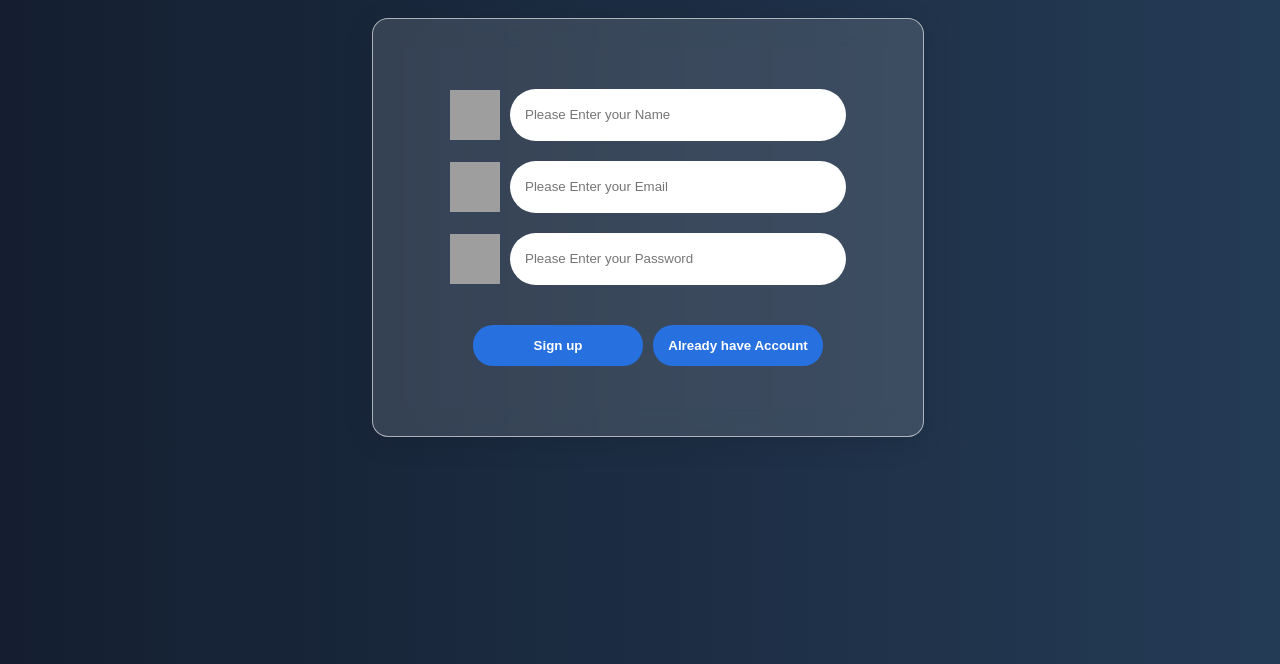
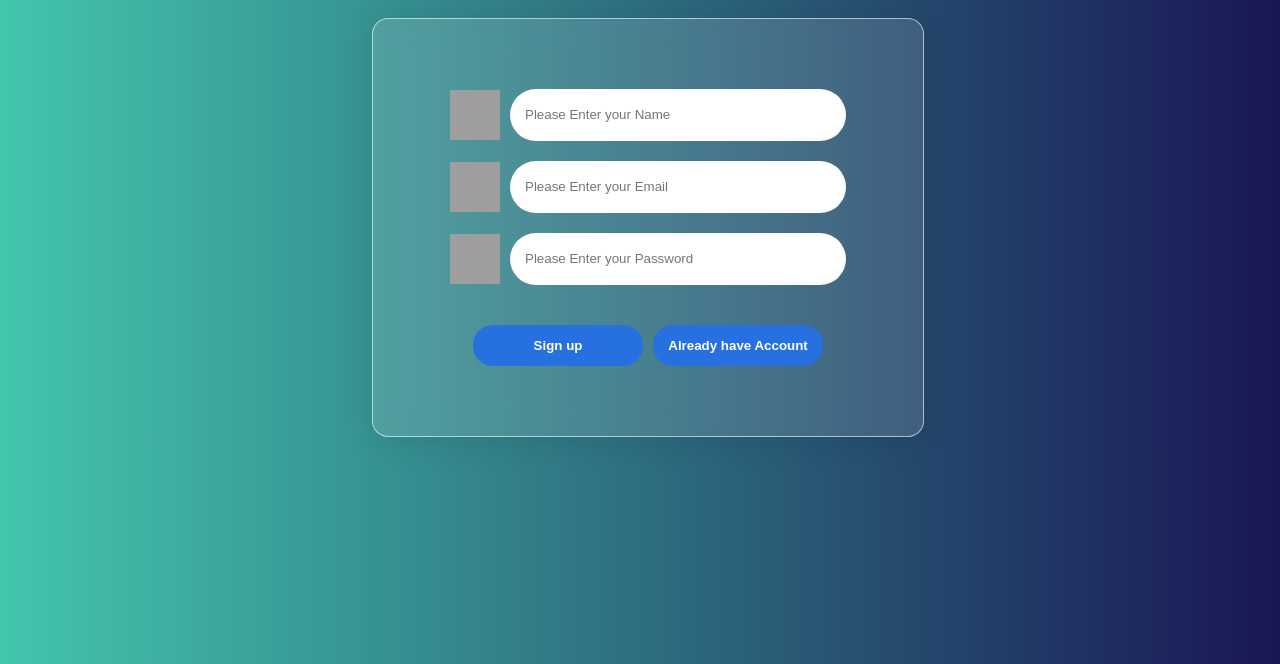
Before and after one commit to Rohankhan999/SupaBase-Crud-Operation, a plain HTML site: page index.html in a window 1280 px wide. Shown: the part 136-800 px from the top of the page. Drawn offline with nearby package versions, Linux system fonts and the light colour scheme; some packages are replaced by stand-ins of ours; grey boxes are pictures that could not be loaded; a script that the page names is missing; a web font is replaced by a local one.

Commit message:
Update style.css

```diff
--- a/css/style.css
+++ b/css/style.css
@@ -1,9 +1,12 @@
 body {
     width: 100%;
     height: 100%;
-    background: #141E30;
+    /* background: #141E30;
     background: -webkit-linear-gradient(to left, #243B55, #141E30);
-    background: linear-gradient(to left, #243B55, #141E30);
+    background: linear-gradient(to left, #243B55, #141E30); */
+    background: #43C6AC;  /* fallback for old browsers */
+background: -webkit-linear-gradient(to top, #191654, #43C6AC);  /* Chrome 10-25, Safari 5.1-6 */
+background: linear-gradient(to left, #191654, #43C6AC); /* W3C, IE 10+/ Edge, Firefox 16+, Chrome 26+, Opera 12+, Safari 7+ */
     font-family: "Varela Round", serif;
     overflow-x: hidden;
 }
```
